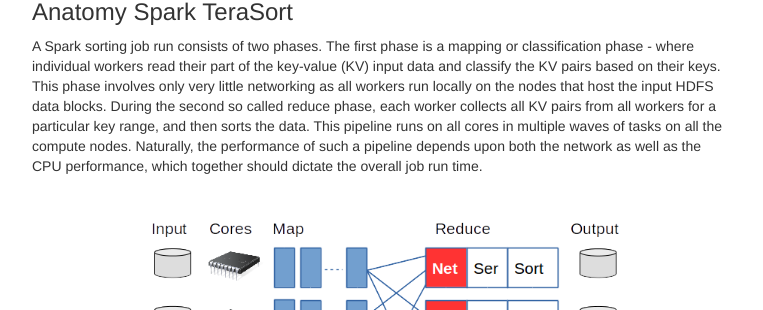
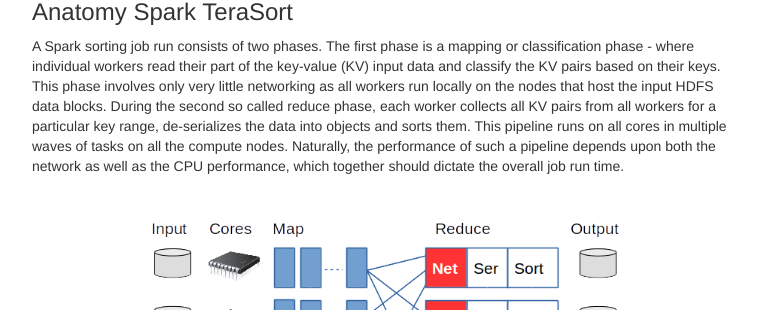
Before and after one commit to apache/incubator-crail-website, a Jekyll site: the page built from _posts/blog/2017-01-1-sorting.md, in a window 1280 px wide. Shown: the part 579-889 px from the top of the page, without its empty margins (258-1021 px from the left). Built offline with Jekyll 4.4.1, drawn with Linux system fonts in a browser that asks for light colours.

Commit message:
Update 2017-01-1-sorting.md

```diff
--- a/_posts/blog/2017-01-1-sorting.md
+++ b/_posts/blog/2017-01-1-sorting.md
@@ -26,7 +26,7 @@
 ### Anatomy Spark TeraSort
 
 A Spark sorting job  run consists of two phases. The first phase is a mapping or classification phase - where individual workers
-read their part of the key-value (KV) input data and classify the KV pairs based on their keys. This phase involves only very little networking as all workers run locally on the nodes that host the input HDFS data blocks. During the second so called reduce phase, each worker collects all KV pairs from all workers for a particular key range, and then sorts the data. This pipeline runs on all cores in multiple waves of tasks on all the compute nodes. Naturally, the performance of such a pipeline depends upon both the network as well as the CPU performance, which together should dictate the overall job run time.
+read their part of the key-value (KV) input data and classify the KV pairs based on their keys. This phase involves only very little networking as all workers run locally on the nodes that host the input HDFS data blocks. During the second so called reduce phase, each worker collects all KV pairs from all workers for a particular key range, de-serializes the data into objects and sorts them. This pipeline runs on all cores in multiple waves of tasks on all the compute nodes. Naturally, the performance of such a pipeline depends upon both the network as well as the CPU performance, which together should dictate the overall job run time.
 
 <br>
 <div style="text-align:center"><img src ="http://crail.io/img/blog/sort/terasort_pipeline.png" width="490"></div>
```
